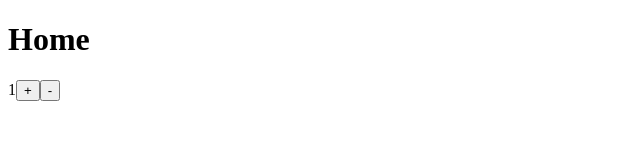
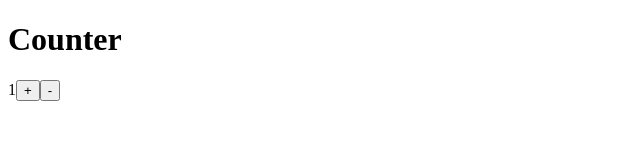
Before and after one commit to dyoshikawa/react-template, a React (Vite) app: page / in a window 1280 px wide. Shown: the top 160 px of the page, without its empty margins (0-640 px from the left). Built offline with nearby package versions, Linux system fonts and the light colour scheme.

Commit message:
fix: home->counter about->tasks

```diff
--- a/src/components/App.tsx
+++ b/src/components/App.tsx
@@ -1,14 +1,14 @@
 import * as React from 'react'
 import { BrowserRouter, Route } from 'react-router-dom'
 
-import Home from '../containers/Home'
-import About from '../containers/About'
+import Counter from '../containers/Counter'
+import Tasks from '../containers/Tasks'
 
 const App: React.FC<void> = () => (
   <BrowserRouter>
     <div>
-      <Route exact path="/" component={Home} />
-      <Route path="/about" component={About} />
+      <Route exact path="/" component={Counter} />
+      <Route path="/tasks" component={Tasks} />
     </div>
   </BrowserRouter>
 )
--- a/src/components/Home.tsx
+++ b/src/components/Counter.tsx
@@ -8,13 +8,13 @@ type Props = {
   dispatchDecrement: () => any
 }
 
-const Home: React.FC<Props> = props => (
+const Counter: React.FC<Props> = props => (
   <div>
-    <h1>Home</h1>
+    <h1>Counter</h1>
     <span>{props.counter.count}</span>
     <button onClick={() => props.dispatchIncrement()}>+</button>
     <button onClick={() => props.dispatchDecrement()}>-</button>
   </div>
 )
 
-export default Home
+export default Counter
--- a/src/containers/Home.tsx
+++ b/src/containers/Counter.tsx
@@ -1,6 +1,6 @@
 import { connect } from 'react-redux'
 
-import Home from '../components/Home'
+import Counter from '../components/Counter'
 import { increment, decrement } from '../actions/counter'
 import { Dispatch } from 'redux'
 
@@ -22,4 +22,4 @@ function mapDispatchToProps(dispatch: Dispatch) {
 export default connect(
   mapStateToProps,
   mapDispatchToProps
-)(Home)
+)(Counter)
--- a/src/containers/About.tsx
+++ b/src/containers/Tasks.tsx
@@ -1,6 +1,6 @@
 import { connect } from 'react-redux'
 
-import About from '../components/About'
+import About from '../components/Tasks'
 import { addTask } from '../actions/tasks'
 import { Dispatch } from 'redux'
 
```
Also changed, not shown: src/components/Tasks.tsx (renamed from src/components/About.tsx).
